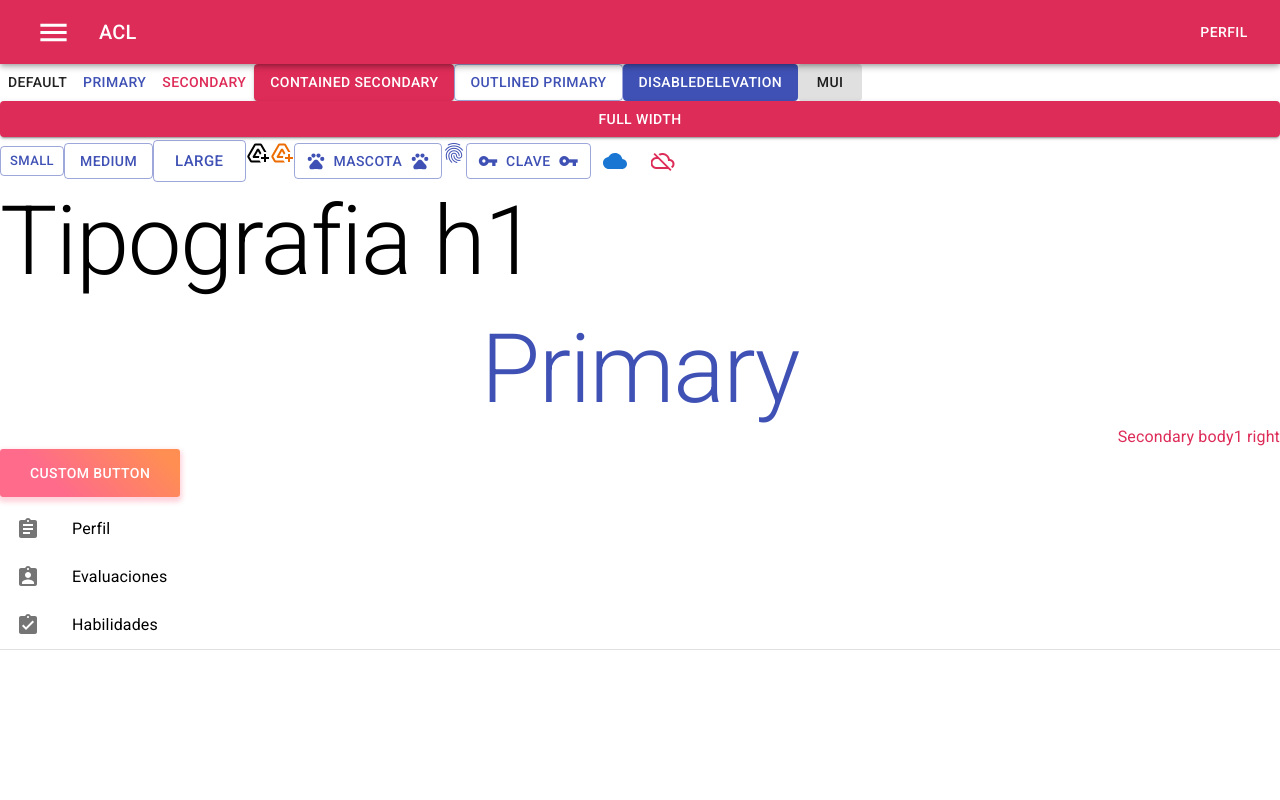
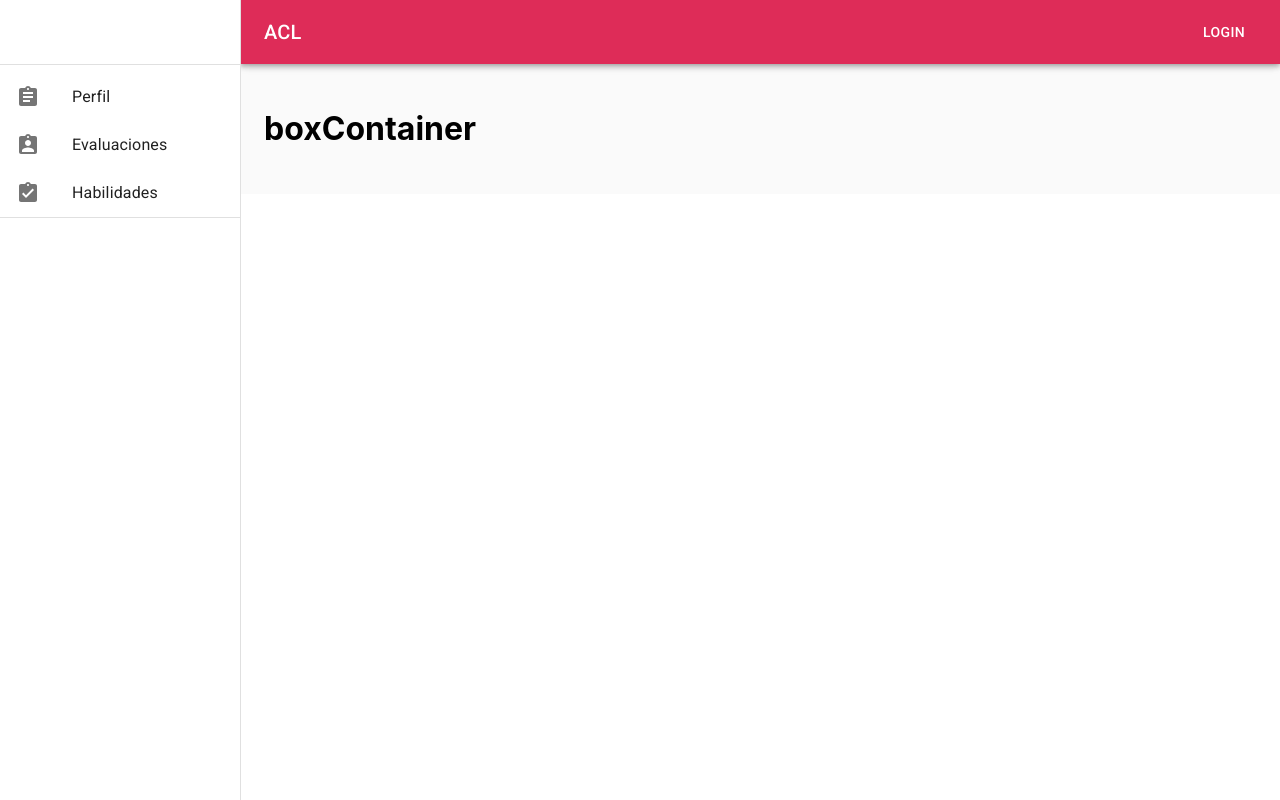
Before and after one commit to jtrujilloACL/ppj-ui, a React (Create React App) app: page / in a window 1280 px wide. Built offline with nearby package versions, Linux system fonts and the light colour scheme.

Commit message:
add: open/close Menu left

```diff
--- a/src/App.jsx
+++ b/src/App.jsx
@@ -3,9 +3,11 @@ import './App.css';
 import FirstTutorial from './components/FirstTutorial';
 import Navbar from './components/layout/Navbar';
 import ListNavbar  from './components/layout/ListNavbar';
+import HiddenList from './components/layout/HiddenList';
 
 import { ThemeProvider } from "@material-ui/core/styles";
 import ThemeCustom from './themeConfig';
+import ContainerMain from './components/layout/ContainerMain';
 
 function App() {
 
@@ -14,11 +16,7 @@ function App() {
       {/** Theme   provider, para modificar los styles originales */}
       <ThemeProvider theme={ThemeCustom}>
 
-        <Navbar></Navbar>
-
-        <FirstTutorial></FirstTutorial>
-
-        <ListNavbar></ListNavbar>
+        <ContainerMain></ContainerMain>
 
       </ThemeProvider>
     </div>
--- /dev/null
+++ b/src/components/layout/BoxContainer.jsx
@@ -0,0 +1,7 @@
+function BoxContainer() {
+    return (
+        <h1>boxContainer</h1>
+    );
+}
+
+export default BoxContainer;
--- /dev/null
+++ b/src/components/layout/ContainerMain.jsx
@@ -0,0 +1,58 @@
+import React from 'react';
+import { Hidden, makeStyles } from "@material-ui/core";
+import Navbar from './Navbar';
+import DrawerLeft from './DrawerLeft';
+import BoxContainer from './BoxContainer';
+
+const stylesContainer = makeStyles(theme => ({
+    root: {
+        display: 'flex'
+    },
+    toolbar: theme.mixins.toolbar,
+    content: {
+        flexGrow: 1,
+        backgroundColor: theme.palette.background.default,
+        padding: theme.spacing(3)
+    },
+}));
+
+function ContainerMain() {
+
+    const classes = stylesContainer();
+    const [openState, setOpenState] = React.useState(false);
+    // Open and Close Menu Left
+    const openCloseDrawer = ()=>{
+       setOpenState(!openState);
+    }
+
+    return (
+        <div className={classes.root}>
+
+            <Navbar openDrawer={openCloseDrawer} />
+
+            <Hidden xsDown>
+                <DrawerLeft
+                    variant="permanent"
+                    open={true}
+                />
+            </Hidden>
+
+            <Hidden smUp>
+                <DrawerLeft
+                    variant="temporary"
+                    open={openState}
+                    onClose={openCloseDrawer}
+                />
+            </Hidden>
+
+            <div className={classes.content}>
+                <div className={classes.toolbar}></div>
+
+                <BoxContainer></BoxContainer>
+
+            </div>
+        </div>
+    );
+}
+
+export default ContainerMain;
--- /dev/null
+++ b/src/components/layout/DrawerLeft.jsx
@@ -0,0 +1,39 @@
+import React from 'react';
+import { makeStyles, Drawer, Divider } from "@material-ui/core";
+import ListNavbar from './ListNavbar';
+
+const styleDrawer = makeStyles( theme =>({
+    drawer: {
+        width:240,
+        flexShrink: 0,
+    },
+    drawerPaper: {
+        width:240,
+    },
+    toolbar: theme.mixins.toolbar
+}));
+
+
+function DrawerLeft(props) {
+
+    const classes = styleDrawer();
+
+    return (
+        <Drawer
+            className={classes.drawer}
+            classes={{
+                paper: classes.drawerPaper,
+            }}
+            variant={props.variant}
+            open={props.open}
+            onClose={props.onClose? props.onClose : null}
+            anchor="left"
+            >
+            <div className={classes.toolbar}></div>
+            <Divider/>
+            <ListNavbar />
+        </Drawer>
+    );
+}
+
+export default DrawerLeft;
--- /dev/null
+++ b/src/components/layout/HiddenList.jsx
@@ -0,0 +1,22 @@
+import React from 'react';
+import { withWidth, Typography, Hidden, Button } from "@material-ui/core";
+
+function HiddenList(props) {
+    return (
+        <div>
+            <Typography variant="h6" color="initial">
+                Ancho: {props.width}
+            </Typography>
+
+            <Hidden smDown>
+                <Button variant="contained" color="primary">md</Button>
+            </Hidden>
+
+            <Hidden only={['xs','xl']}>
+                <Button variant="contained" color="primary">xs - xs</Button>
+            </Hidden>
+        </div>
+     );
+}
+
+export default withWidth()(HiddenList);
--- a/src/components/layout/Navbar.jsx
+++ b/src/components/layout/Navbar.jsx
@@ -6,25 +6,33 @@ import Menu from "@mui/icons-material/Menu";
 const useStyle = makeStyles(ThemeCustom => ({
     offset: ThemeCustom.mixins.toolbar,
     menuButton: {
-        marginRight: ThemeCustom.spacing(2)
+        marginRight: ThemeCustom.spacing(2),
+        [ThemeCustom.breakpoints.up('sm')]: {
+            display: 'none',
         },
-    titleBar : {
+    },
+    titleBar: {
         flexGrow: 1
+    },
+    appBar: {
+        [ThemeCustom.breakpoints.up('sm')]: {
+            width: `calc(100% - ${240}px)`,
+            marginLeft: 240,
+        },
     }
 }))
 
-const Navbar = () => {
+const Navbar = (props) => {
 
     const classes = useStyle();
 
     return (
-        <div>
-            <AppBar position="fixed" color="secondary">
+        <AppBar position="fixed" color="secondary" className={classes.appBar}>
             <Toolbar>
 
                 <IconButton
                     aria-label={Menu}
-                        onClick={console.log("click menu bar")}
+                    onClick={ ()=> props.openDrawer() }
                     className={classes.menuButton}
                     color="inherit"
                 >
@@ -38,14 +46,11 @@ const Navbar = () => {
                 </Typography>
 
                 <Button color="inherit" variant="text">
-                        Perfil
+                    Login
                 </Button>
 
             </Toolbar>
         </AppBar>
-
-            <div className={classes.offset}></div>
-        </div>
     )
 }
 
```
Lines whose indentation alone changed are shown as unchanged.
